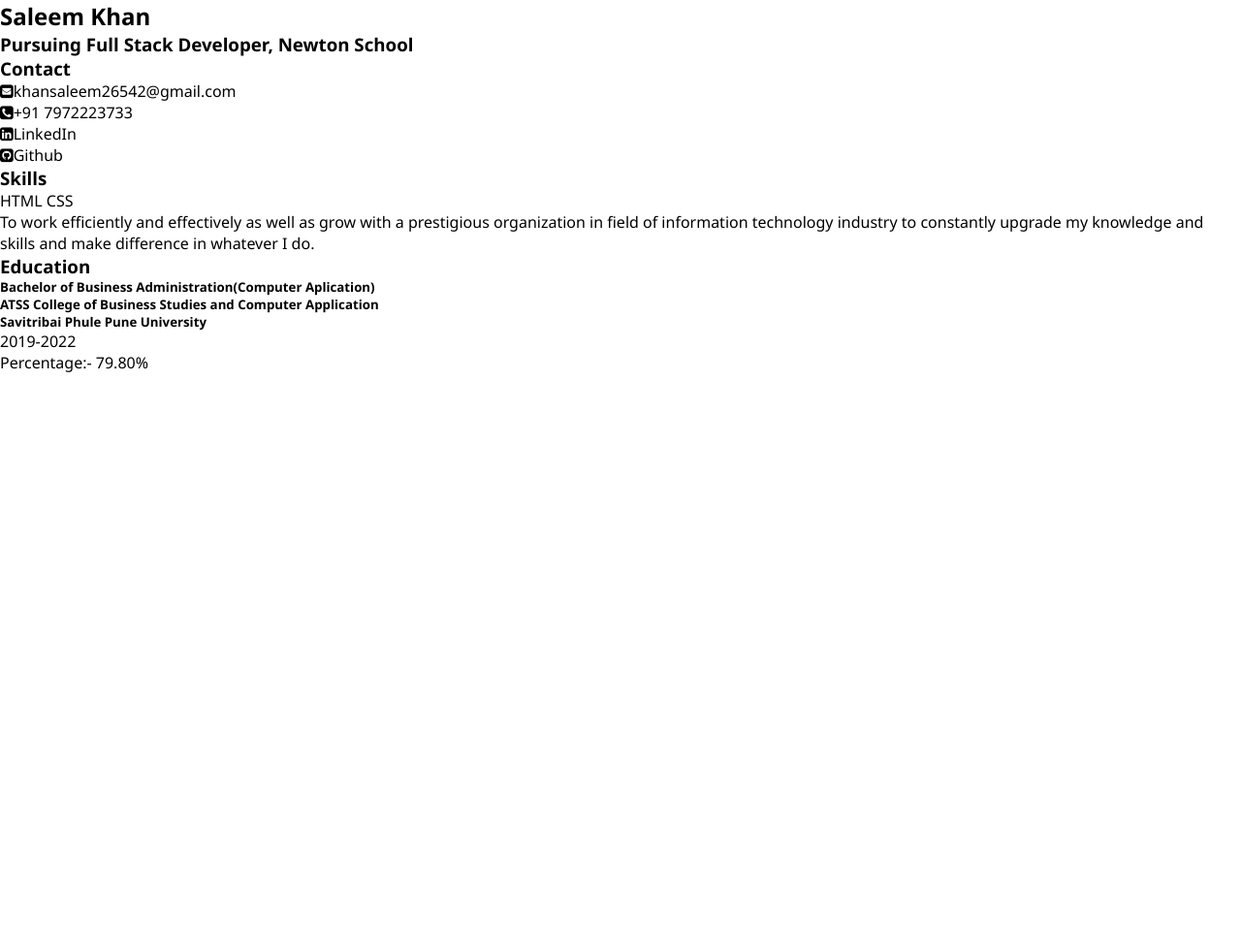
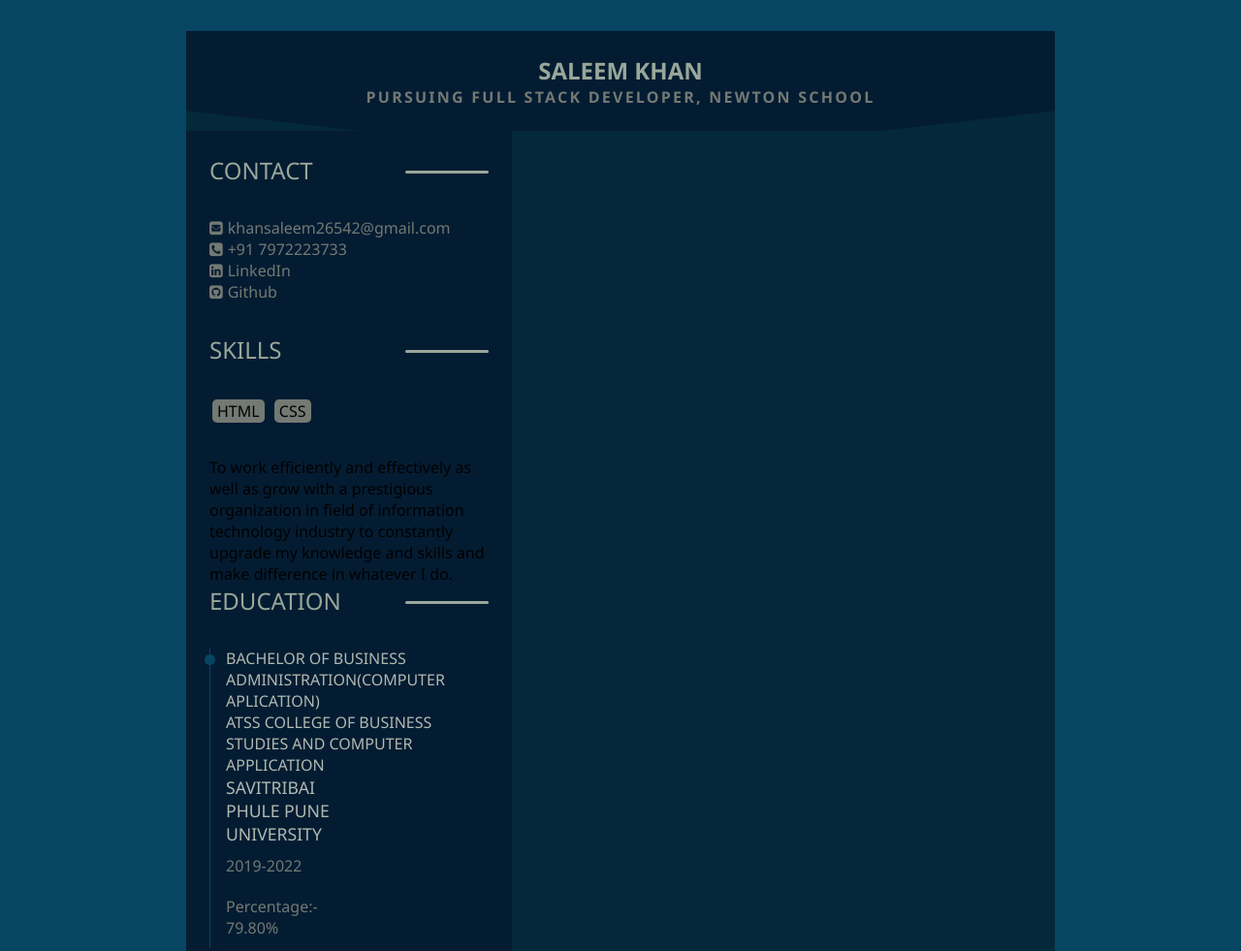
Before and after one commit to saleem0502/Arena-question---Responsive-Resume-using-CSS-Grid---snr3nwlqwe1o, a plain HTML site: page index.html in a window 1280 px wide. Shown: the top 981 px of the page at 97% size. Before the commit the page ends 800 px from the top, so only its background shows below. Drawn offline with Linux system fonts and the light colour scheme.

Commit message:
Update style.css

```diff
--- a/style.css
+++ b/style.css
@@ -7,3 +7,189 @@
 }
 
 /* Write CSS code below */
+body{
+     background-color: #064663;
+}
+main{
+     width: 70vw;
+     min-height: 100vh;
+     margin: 2rem auto;
+     background-color: #04293A;
+}
+.profile{
+     width: 100%;
+     padding: 1.5rem;
+     background-color: #041C32;
+     display: grid;
+     place-items: center;
+     clip-path: polygon(0 0, 100% 0, 100% 80%, 80% 100%, 20% 100%, 0 80%);
+}
+.developer{
+     display: flex;
+     justify-content: flex-start;
+     align-items: center;
+     gap: 1rem;
+}
+.developer-info{
+     display: flex;
+     align-items: center;
+     justify-content: center;
+     flex-direction: column;
+}
+.developer img{
+     width: 150px;
+     height: 150px;
+     border-radius: 50%;
+}
+.developer .name{
+     font-size: 1.5rem;
+     color: #99A799;
+     text-transform: uppercase;
+}
+.developer .profession{
+     text-transform: uppercase;
+     letter-spacing: .14rem;
+     font-size: 1rem;
+     color: #737973;
+}
+.main-content{
+     display: grid;
+     grid-template-columns: repeat(8, 1fr);
+}
+.left-section{
+     grid-column: 1/3;
+     background-color: #041C32;
+     padding: 1.5rem;
+}
+.contacts p{
+     color: #737973;
+}
+.about p{
+     color: #737973;
+}
+.sects{
+     margin-bottom: 2rem;
+}
+.title{
+     text-transform: uppercase;
+     color: #99A799;
+     font-size: 1.5rem;
+     font-weight: 400;
+     position: relative;
+     margin-bottom: 2rem;
+}
+.title::after{
+     content: '';
+     position: absolute;
+     width: 30%;
+     height: 3px;
+     top: 50%;
+     right: 0;
+     border-radius: 40px;
+     background-color: #99A799;
+}
+.skills label{
+     display: inline-block;
+     padding: 1px 5px;
+     margin: 3px;
+     background: #737973;
+     border-radius: .3rem;
+}
+.reference-sub-sections{
+     margin: 1rem 0;
+}
+.reference-sub-sections p{
+     color: #737973;
+}
+.right-section{
+     grid-column: 3/9;
+     padding: 1.5rem;
+}
+.timeline{
+     display: grid;
+     grid-template-columns: repeat(2,1fr);
+}
+.right-tl-content{
+     border-left: 1px solid #064663;
+     padding-left: 1rem;
+}
+.fa{
+     margin-right: 5px;
+}
+.tl-title{
+     text-transform: uppercase;
+     font-size: 1.1rem;
+     font-weight: 500;
+     color: #b0b9b0;
+}
+.tl-title-2, .tl-title-3{
+     position: relative;
+     font-size: 1rem;
+     font-weight: 500;
+     text-transform: uppercase;
+     color: #b0b9b0;
+}
+.tl-title-2::before{
+     content: '';
+     position: absolute;
+     height: .7rem;
+     width: .7rem;
+     border-radius: 50%;
+     background: #064663;
+     left: -22px;
+     top: 7px;
+}
+.para{
+     padding:10px 0;
+     color: #737973;
+}
+footer{
+     width: 100%;
+     height: 3rem;
+     background: #041C32;
+     clip-path: polygon(0 1%, 80% 0, 100% 100%, 0% 100%);
+
+}
+@media only screen and (max-width: 1490px) {
+    .left-section{
+          grid-column: 1/4;
+     }
+     .right-section{
+          grid-column: 4/9;
+     }
+}
+@media only screen and (max-width: 1075px) {
+     main{
+          width: 100%;
+          margin: 0;
+     }
+}
+@media only screen and (max-width: 800px) {
+     .timeline{
+          grid-template-columns: repeat(1,1fr);
+     }
+     .left-section{
+          grid-column: 1/5;
+     }
+     .right-section{
+          grid-column: 5/9;
+     }
+}
+@media only screen and (max-width: 600px){
+     .main-content{
+          display: flex;
+          flex-direction: column;
+     }
+     .profile{
+          clip-path: polygon(0 0, 100% 0, 100% 100%, 0 100%);
+     }
+     footer{
+          clip-path: polygon(20% 0, 80% 0, 100% 100%, 0% 100%);
+     }
+}
+@media only screen and (max-width: 470px){
+     .developer{
+          flex-direction: column;
+          justify-content: center;
+          align-items: center;
+     }
```
